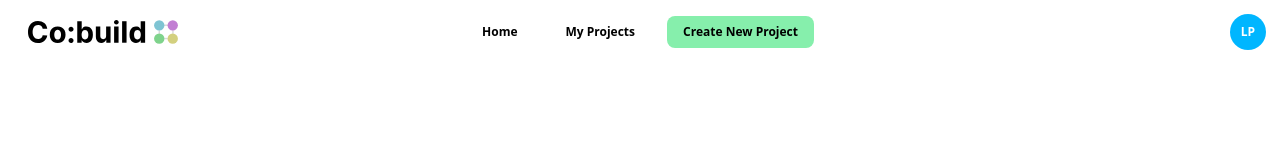
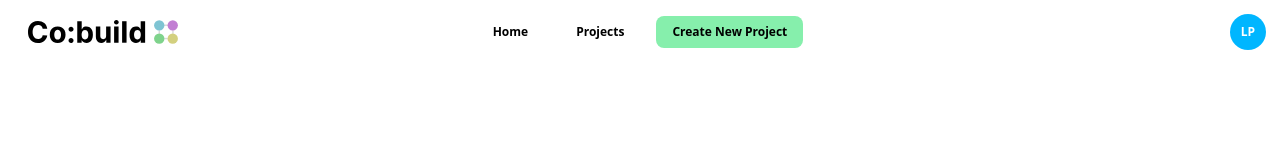
Before and after one commit to colabco/cbld-web, a Next.js app: page / in a window 1280 px wide. Shown: the top 160 px of the page. Built offline with nearby package versions, Linux system fonts and the light colour scheme.

Commit message:
chore: rename My Projects to simply Projects in line with designs

```diff
--- a/src/app/NavBar.tsx
+++ b/src/app/NavBar.tsx
@@ -53,7 +53,7 @@ const BurgerMenu: React.FC = () => {
           <Link href="/">Home</Link>
         </li>
         <li>
-          <Link href="/projects">My Projects</Link>
+          <Link href="/projects">Projects</Link>
         </li>
         <li>
           <Link href="/newProject">Create New Project</Link>
@@ -80,7 +80,7 @@ const NavigationLinks: React.FC = () => {
         <Link href="/">Home</Link>
       </li>
       <li>
-        <Link href="/projects">My Projects</Link>
+        <Link href="/projects">Projects</Link>
       </li>
       <li>
         <Link href="/newProject" className="bg-green-300">
```
